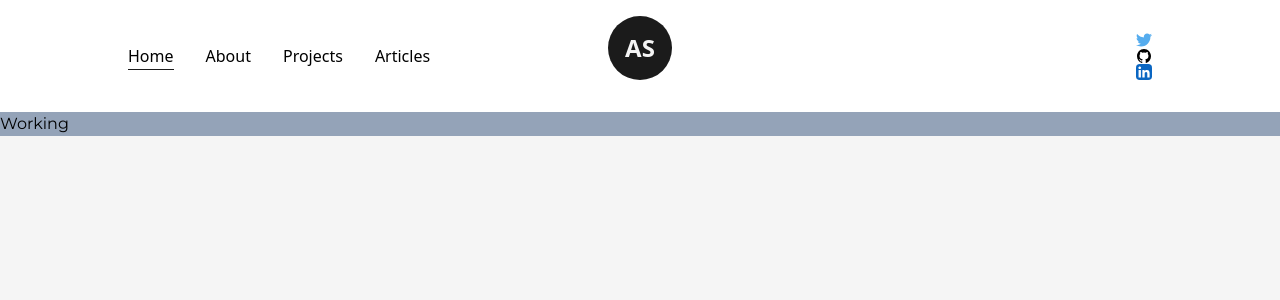
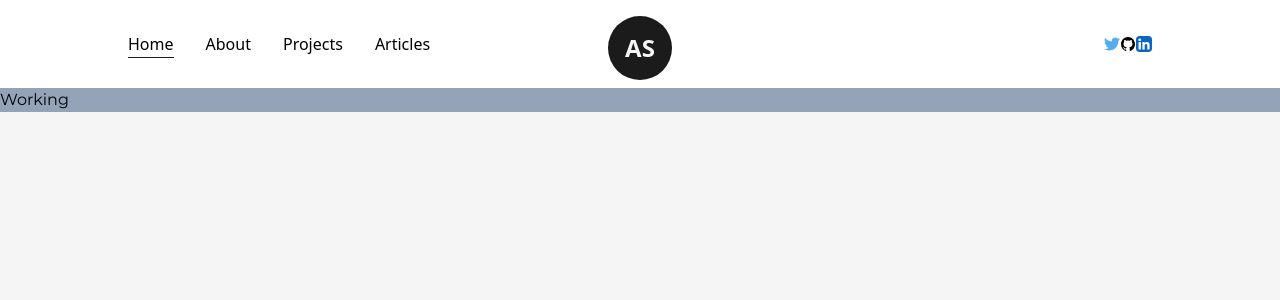
Before and after one commit to dotarjun/Portfolio, a Next.js app: page / in a window 1280 px wide. Shown: the top 300 px of the page. Built offline with nearby package versions, Linux system fonts and the light colour scheme.

Commit message:
🎨 style(.prettierrc): add Prettier configuration file 🎨 style(.vscode/settings.json): add VSCode settings for formatting on save and type 🎨 style(NavBar.js): format code with Prettier and add motion animation to TwitterIcon

```diff
--- a/src/components/NavBar.js
+++ b/src/components/NavBar.js
@@ -1,51 +1,64 @@
-import Link from 'next/link'
-import React from 'react'
-import Logo from './Logo'
-import { useRouter } from 'next/router'
-import { TwitterIcon, GithubIcon, LinkedInIcon } from './Icons'
+import Link from "next/link";
+import React from "react";
+import Logo from "./Logo";
+import { useRouter } from "next/router";
+import { TwitterIcon, GithubIcon, LinkedInIcon } from "./Icons";
+import { motion } from "framer-motion";
 
 const CustomLink = ({ href, title, className = "" }) => {
   const router = useRouter();
   return (
     <Link href={href} className={`${className} relative group`}>
       {title}
-            <span className={`
+      <span
+        className={`
             h-[1px] inline-block w-0 bg-dark
             absolute left-0 -bottom-0.5
             group-hover:w-full transition-[width] ease duration-300
-            ${router.asPath === href ? 'w-full' : 'w-0'}
-            `}>
+            ${router.asPath === href ? "w-full" : "w-0"}
+            `}
+      >
         &nbsp;
       </span>
     </Link>
-    )
-}
-
+  );
+};
 
 const NavBar = () => {
   return (
-        <header
-            className='w-full px-32 py-8 font-medium flex items-center justify-between'
-        >
-            <nav className='flex gap-x-8'>
+    <header className="w-full px-32 py-8 font-medium flex items-center justify-between">
+      <nav className="flex gap-x-8">
         <CustomLink title="Home" href="/" />
         <CustomLink title="About" href="/about" />
         <CustomLink title="Projects" href="/projects" />
         <CustomLink title="Articles" href="/articles" />
       </nav>
 
-            <nav>
-                <Link href="/" target={"_blank"}><TwitterIcon /></Link>
-                <Link href="/" target={"_blank"}><GithubIcon /></Link>
-                <Link href="/" target={"_blank"}><LinkedInIcon /></Link>
+      <nav className="flex items-center justify-center flex-wrap">
+        <motion.a
+          href=" https://twitter.com/dotarjun"
+          target={"_blank"}
+          whileHover={{}}
+        >
+          <TwitterIcon />
+        </motion.a>
+        <a href="https://github.com/dotarjun" target={"_blank"}>
+          <GithubIcon />
+        </a>
+        <a
+          href=""
+          target={"_blankhttps://www.linkedin.com/in/arjun-singh-a1a706189/"}
+        >
+          <LinkedInIcon />
+        </a>
         {/* <Link href="/" target={"_blank"}><TwitterIcon /></Link> */}
         {/* <Link href="/" target={"_blank"}><TwitterIcon /></Link> */}
       </nav>
-            <div className=' absolute left-[50%] top-2 translate-x-[-50%]'>
+      <div className=" absolute left-[50%] top-2 translate-x-[-50%]">
         <Logo />
       </div>
     </header>
-    )
-}
+  );
+};
 
-export default NavBar
+export default NavBar;
```
Also changed, not shown: 1 other file (tests, documents, lock files or other folders). Lines whose indentation alone changed are shown as unchanged.
